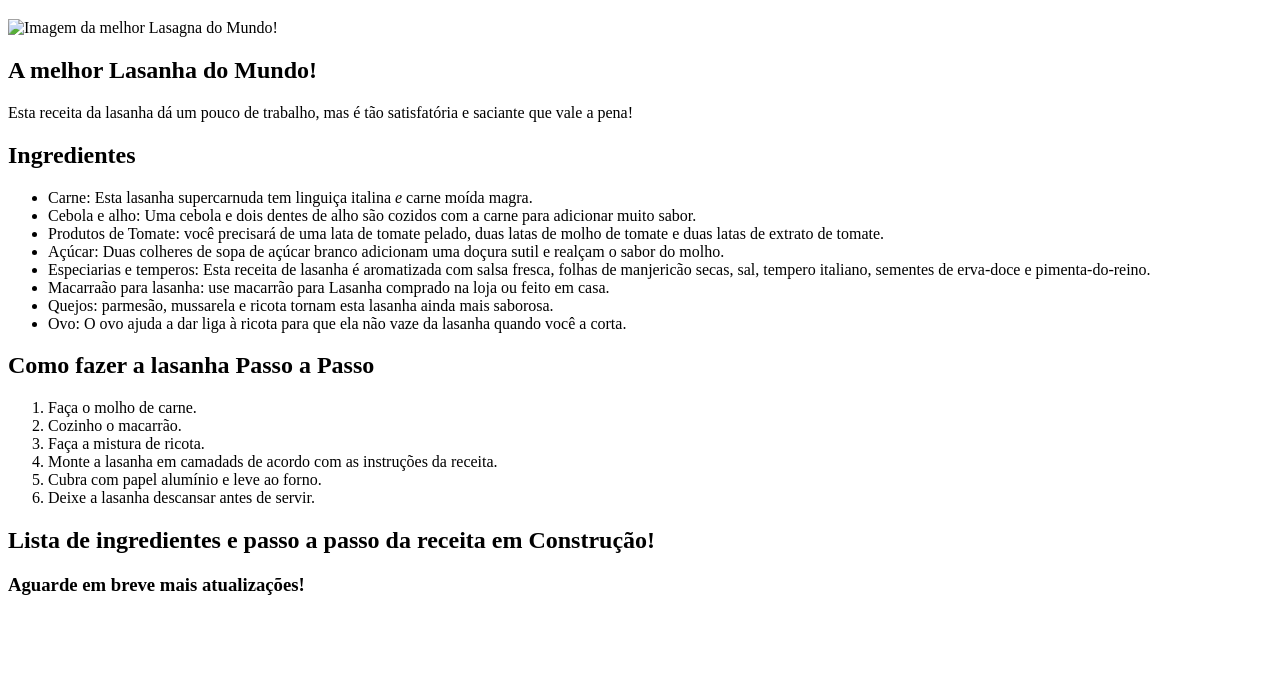
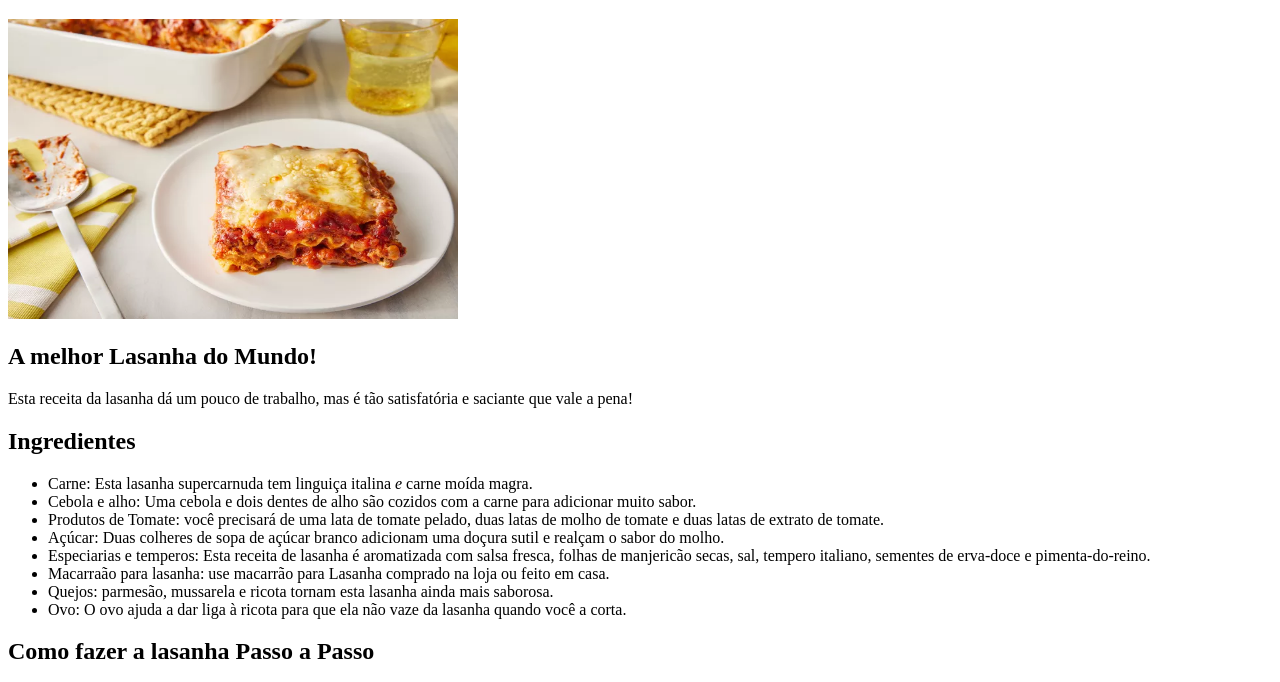
Before and after one commit to IgorLeandroMedeiros/odin-recipes, a plain HTML site: page recipes/lasanha.html in a window 1280 px wide. Shown: the part 61-743 px from the top of the page. Drawn offline with Linux system fonts and the light colour scheme; the site is published under a folder, as on GitHub Pages, so addresses that start at the root find nothing.

Commit message:
Correção IMG lasanha.html

```diff
--- a/recipes/lasanha.html
+++ b/recipes/lasanha.html
@@ -8,7 +8,7 @@
   <body>
     <h1>Lasanha</h1>
     <img
-      src="/images/lasanha.jpeg"
+      src="../images/lasanha.jpeg"
       alt="Imagem da melhor Lasagna do Mundo!"
       height="300"
       width="450"
```
